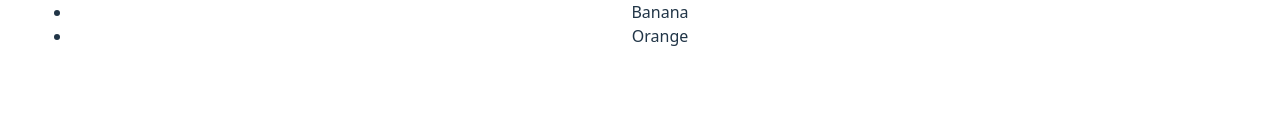
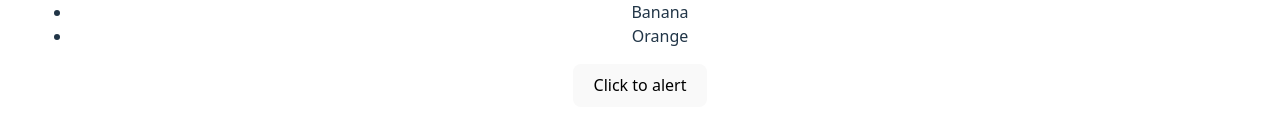
Before and after one commit to Jamesnl55555/appdev1, a React (Vite) app in the folder react-quickstart/: page / in a window 1280 px wide. Shown: the part 930-1060 px from the top of the page. Before the commit the page ends 1026 px from the top, so only its background shows below. Built offline with nearby package versions, Linux system fonts and the light colour scheme.

Commit message:
Done responding to events / using hooks

```diff
--- a/react-quickstart/src/App.jsx
+++ b/react-quickstart/src/App.jsx
@@ -1,4 +1,5 @@
 import './App.css'
+import {useState} from "react";
 
 function Component1(){
 return(
@@ -27,7 +28,10 @@ else{
 num1="Low";
 }
 function App() {
-  return (
+const showAlert = () => {
+alert("Boom alert");
+};
+return (
     <>
      <Component1/>
      <h1>=====================</h1>
@@ -38,6 +42,7 @@ function App() {
      <h1>This is a data of num1 variable: {num1}</h1>
      <h1>rendering list</h1>
      <DisplayList/>
+     <button onClick={showAlert}>Click to alert</button>
     </>
   )
 }
```
